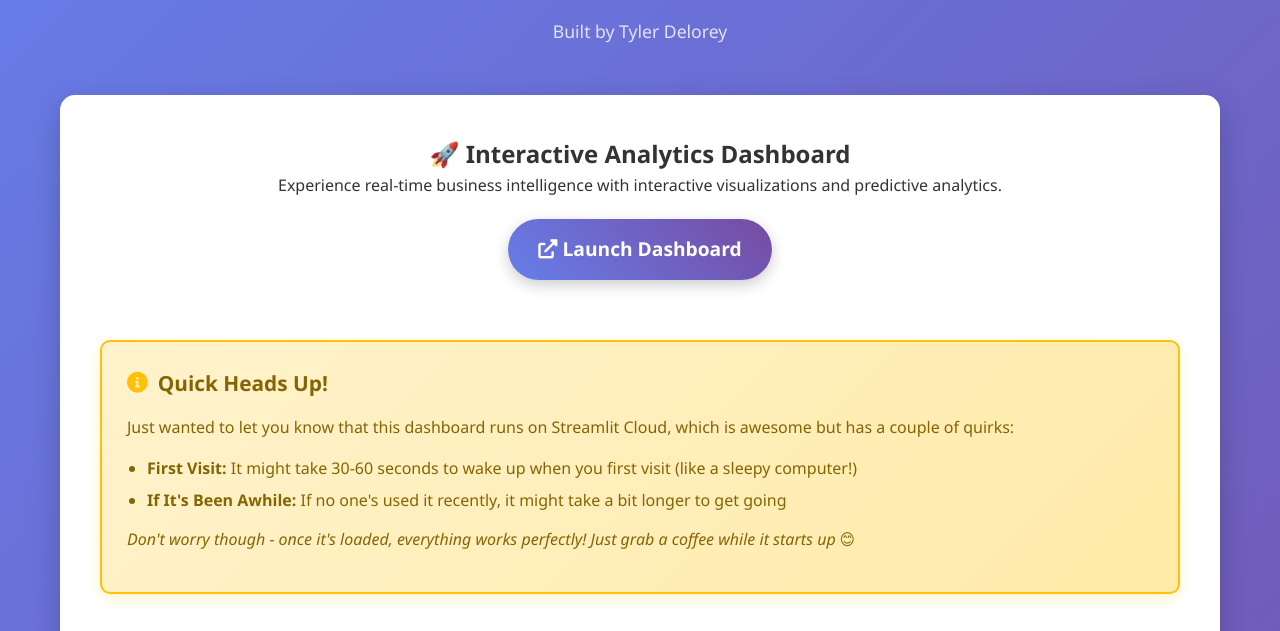
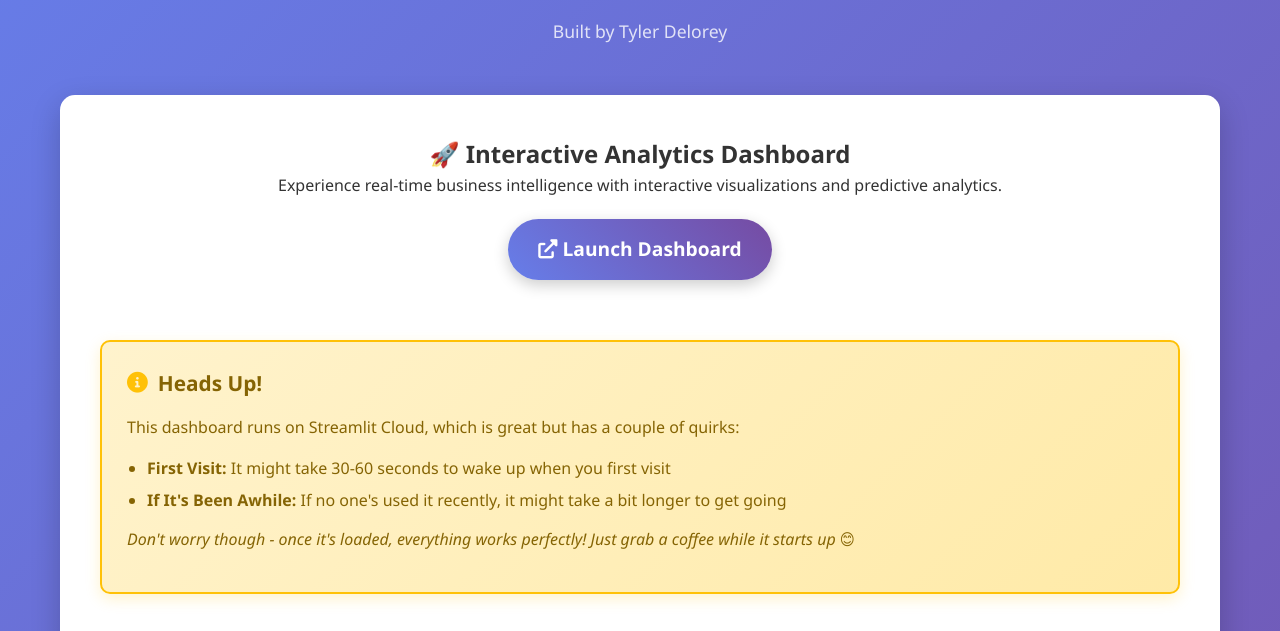
Before and after one commit to tydel4/ecommerce-dashboard-showcase, a plain HTML site: page index.html in a window 1280 px wide. Shown: the part 156-787 px from the top of the page. Drawn offline with Linux system fonts and the light colour scheme.

Commit message:
fixing formatting

```diff
--- a/index.html
+++ b/index.html
@@ -287,13 +287,13 @@
 
             <div class="streamlit-notice">
                 <div class="notice-content">
-                    <h3><i class="fas fa-info-circle"></i> Quick Heads Up!</h3>
-                    <p>Just wanted to let you know that this dashboard runs on Streamlit Cloud, which is awesome but has a couple of quirks:</p>
+                    <h3><i class="fas fa-info-circle"></i> Heads Up!</h3>
+                    <p>This dashboard runs on Streamlit Cloud, which is great but has a couple of quirks:</p>
                     <ul>
-                        <li><strong>First Visit:</strong> It might take 30-60 seconds to wake up when you first visit (like a sleepy computer!)</li>
+                        <li><strong>First Visit:</strong> It might take 30-60 seconds to wake up when you first visit</li>
                         <li><strong>If It's Been Awhile:</strong> If no one's used it recently, it might take a bit longer to get going</li>
                     </ul>
-                    <p><em>Don't worry though - once it's loaded, everything works perfectly! Just grab a coffee while it starts up 😊</em></p>
+                    <p><em>Don't worry though - once it's loaded, everything works perfectly! Just grab a coffee while it starts up</em> 😊</p>
                 </div>
             </div>
 
```
